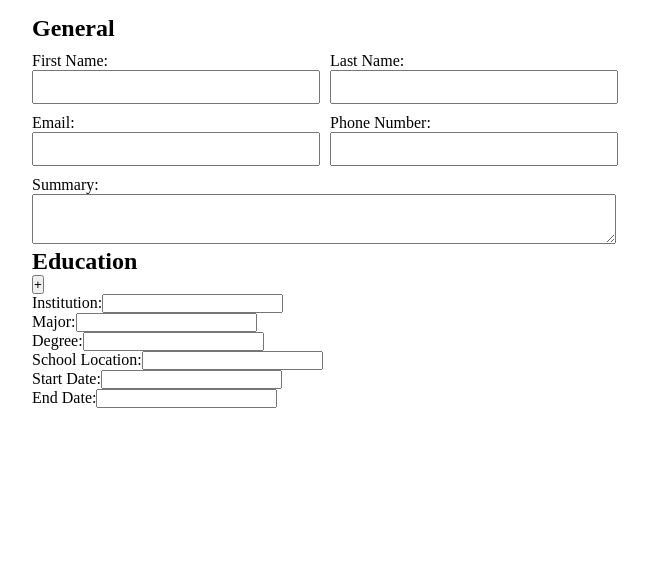
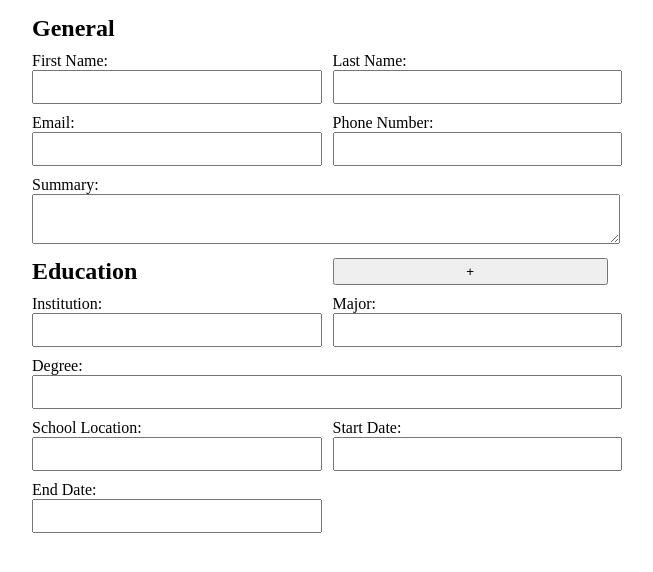
Before and after one commit to ImExtraPolite3/resume-builder, a React (Vite) app: page / in a window 1280 px wide. Shown: the top 572 px of the page, without its empty margins (0-653 px from the left). Built offline with nearby package versions, Linux system fonts and the light colour scheme.

Commit message:
style education section

```diff
--- a/src/index.css
+++ b/src/index.css
@@ -4,29 +4,37 @@
 }
 
 #root,
-.general {
+.general,
+.education {
   display: grid;
   grid-template-columns: repeat(2, 1fr);
 }
 
 .user-input {
+  display: flex;
+  flex-direction: column;
+  gap: 10px;
   width: 90%;
   margin: 15px auto;
 }
 
-.general {
+.general,
+.education {
   width: 100%;
-  gap: 10px 20px;
+  gap: 10px 25px;
 }
 
 .general > h1,
-.general > div:last-child {
+.general > div:last-child,
+.education > div:nth-child(2),
+.education > div:nth-child(5) {
   grid-column: 1 / 3;
 }
 
 .general > div > input,
-.general > div > textarea {
+.general > div > textarea,
+.education > div > input {
   width: 100%;
   font-size: 1rem;
-  padding: 6px 3px;
+  padding: 6px 5px;
 }
```
